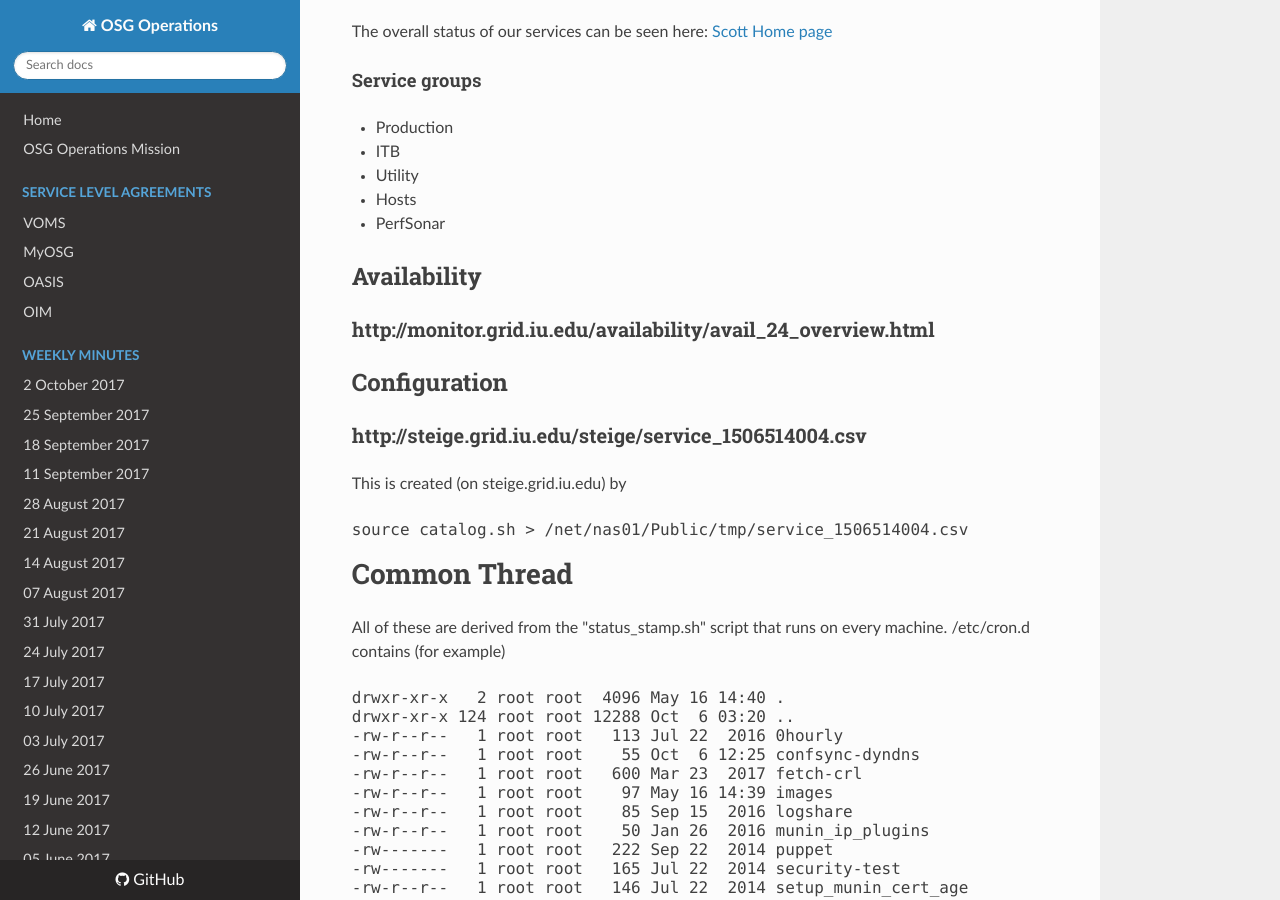
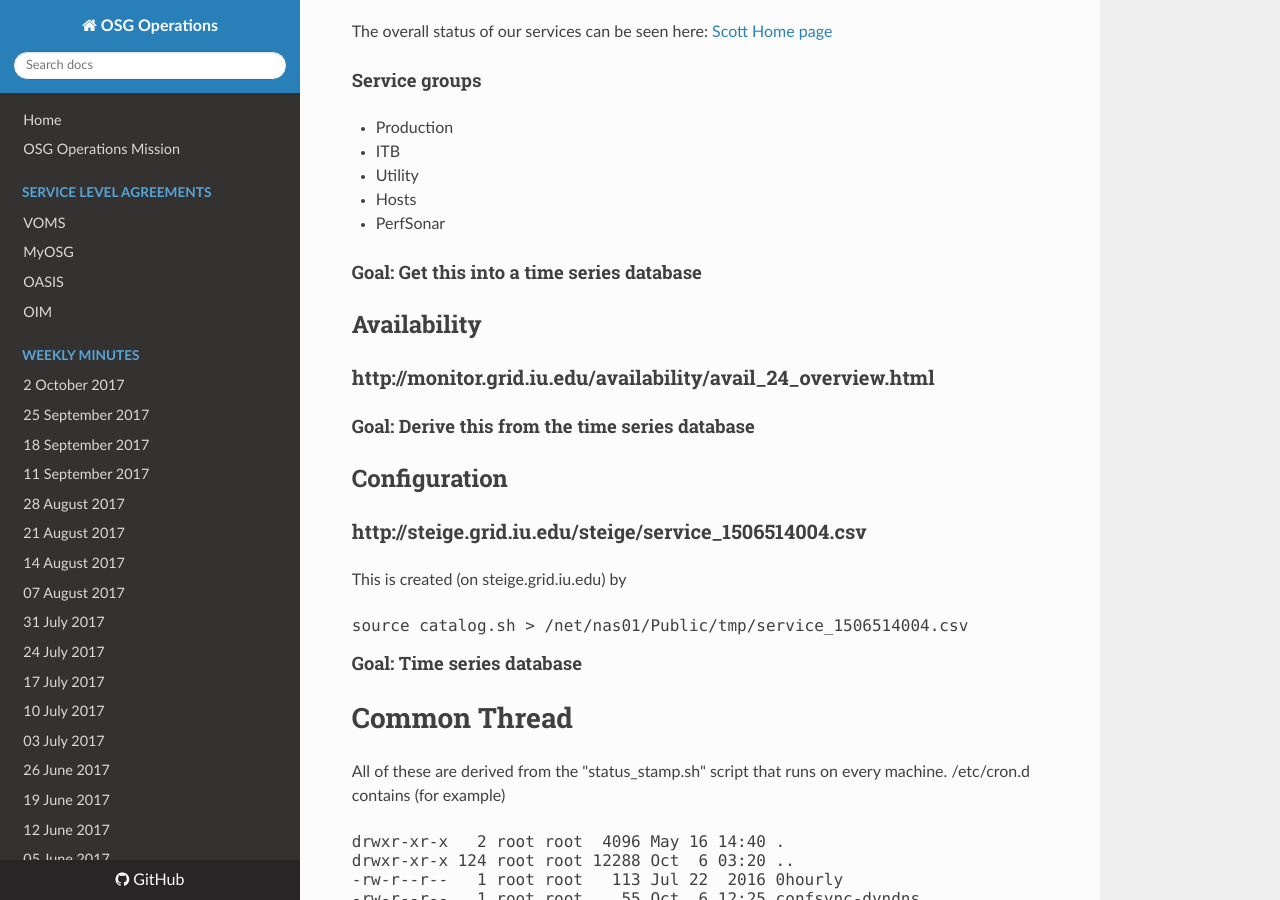
Before and after one commit to osg-htc/operations, an MkDocs documentation site: the page built from docs/configuration_management.md, in a window 1280 px wide and 900 px high, scrolled down 350 px. Built offline with MkDocs 1.6.1, drawn with Linux system fonts in a browser that asks for light colours; nearby versions of some CDN libraries; old or Windows-style settings are respelled for this version of MkDocs.

Commit message:
Update configuration_management.md

```diff
--- a/docs/configuration_management.md
+++ b/docs/configuration_management.md
@@ -12,8 +12,12 @@
    * Hosts
    * PerfSonar
 
+#### Goal: Get this into a time series database
+
 ## Availability
 ### http://monitor.grid.iu.edu/availability/avail_24_overview.html
+
+#### Goal: Derive this from the time series database
 
 ## Configuration
 ### http://steige.grid.iu.edu/steige/service_1506514004.csv
@@ -21,6 +25,8 @@
 <pre>
 source catalog.sh > /net/nas01/Public/tmp/service_1506514004.csv
 </pre>
+
+#### Goal: Time series database
 
 # Common Thread
 All of these are derived from the "status_stamp.sh" script that runs on every machine. /etc/cron.d contains (for example)
```
